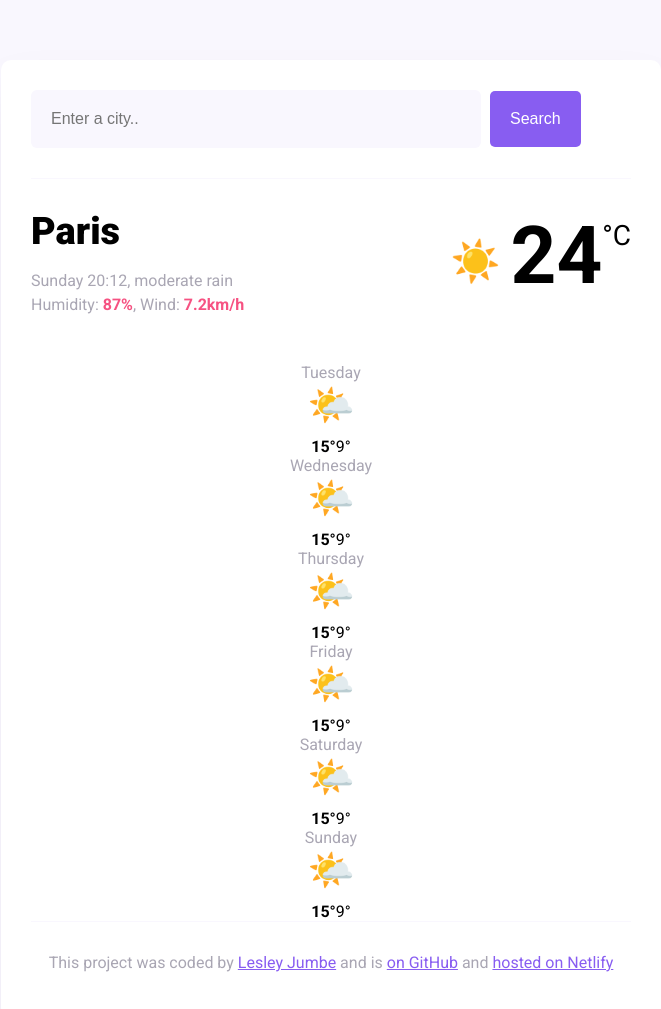
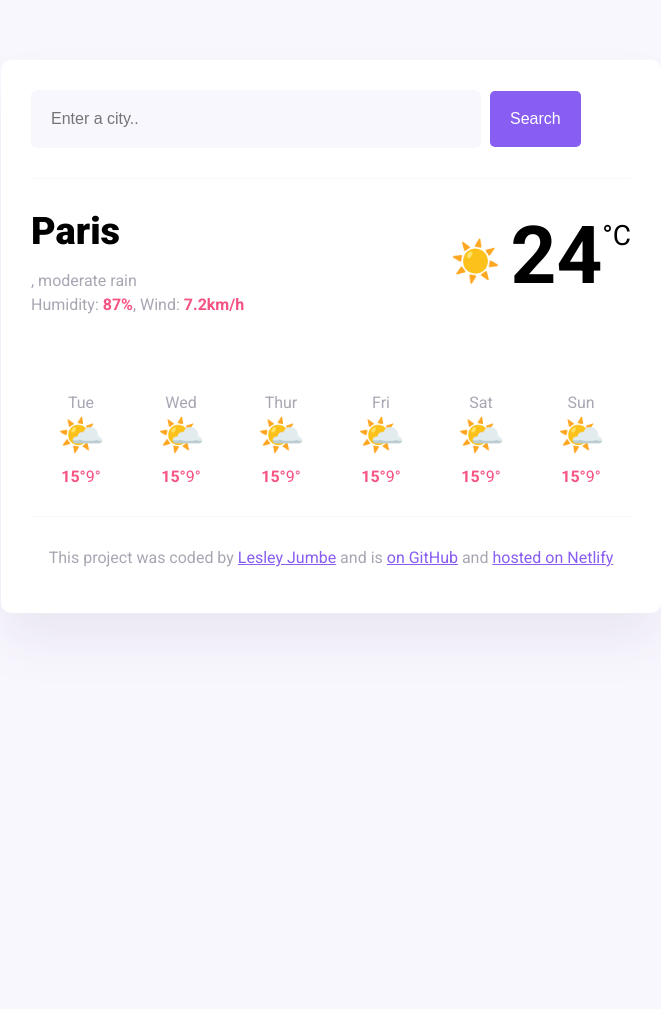
Before and after one commit to Lejayzm/shecodes-plus-project, a website: page index.html in a window 1280 px wide. Shown: the top 1009 px of the page, without its empty margins (309-970 px from the left). After the commit the page ends 800 px from the top, so only its background shows below. Drawn offline with nearby package versions, Linux system fonts and the light colour scheme.

Commit message:
add forecast html in javascript

```diff
--- a/index.html
+++ b/index.html
@@ -16,7 +16,6 @@
 
   <body>
     <div class="weather-app">
-
       <header>
         <form id="search-form">
           <input
@@ -48,49 +47,49 @@
         </div>
       </main>
 
-      <div class="weather-forcast">
-        <div class="weather-forcast-day">
-          <div class="weather-forecast-date">Tuesday</div>
+      <div class="weather-forecast">
+        <div class="weather-forecast-day">
+          <div class="weather-forecast-date">Tue</div>
           <div class="weather-forecast-icon">🌤️</div>
           <div class="weather-forecast-temps">
             <div class="weather-forecast-temp"><strong>15°</strong></div>
             <div>9°</div>
           </div>
         </div>
-        <div class="weather-forcast-day">
-          <div class="weather-forecast-date">Wednesday</div>
+        <div class="weather-forecast-day">
+          <div class="weather-forecast-date">Wed</div>
           <div class="weather-forecast-icon">🌤️</div>
           <div class="weather-forecast-temps">
             <div class="weather-forecast-temp"><strong>15°</strong></div>
             <div>9°</div>
           </div>
         </div>
-        <div class="weather-forcast-day">
-          <div class="weather-forecast-date">Thursday</div>
+        <div class="weather-forecast-day">
+          <div class="weather-forecast-date">Thur</div>
           <div class="weather-forecast-icon">🌤️</div>
           <div class="weather-forecast-temps">
             <div class="weather-forecast-temp"><strong>15°</strong></div>
             <div>9°</div>
           </div>
         </div>
-        <div class="weather-forcast-day">
-          <div class="weather-forecast-date">Friday</div>
+        <div class="weather-forecast-day">
+          <div class="weather-forecast-date">Fri</div>
           <div class="weather-forecast-icon">🌤️</div>
           <div class="weather-forecast-temps">
             <div class="weather-forecast-temp"><strong>15°</strong></div>
             <div>9°</div>
           </div>
         </div>
-        <div class="weather-forcast-day">
-          <div class="weather-forecast-date">Saturday</div>
+        <div class="weather-forecast-day">
+          <div class="weather-forecast-date">Sat</div>
           <div class="weather-forecast-icon">🌤️</div>
           <div class="weather-forecast-temps">
             <div class="weather-forecast-temp"><strong>15°</strong></div>
             <div>9°</div>
           </div>
         </div>
-        <div class="weather-forcast-day">
-          <div class="weather-forecast-date">Sunday</div>
+        <div class="weather-forecast-day">
+          <div class="weather-forecast-date">Sun</div>
           <div class="weather-forecast-icon">🌤️</div>
           <div class="weather-forecast-temps">
             <div class="weather-forecast-temp"><strong>15°</strong></div>
--- a/src/index.js
+++ b/src/index.js
@@ -44,6 +44,28 @@ function formatDate(date) {
   return `${formattedDay} ${hours}:${minutes}`;
 }
 
+function displayForecast() {
+let forecast = document.querySelector("#forecast");
+
+let days =["Tue", "Wed", "Thur", "Fri", "Sat", "Sun"];
+let forecastHtml ="";
+
+days.forEach(function (day) {
+forecast.innerHTML = forecastHtml +
+`
+<div class="weather-forecast-day">
+          <div class="weather-forecast-date">${day}</div>
+          <div class="weather-forecast-icon">🌤️</div>
+          <div class="weather-forecast-temps">
+            <div class="weather-forecast-temp"><strong>15°</strong></div>
+            <div>9°</div>
+          </div>
+</div>
+`;
+}
+
+forecastElement,innerHTML = forecastHtml;
+
 let searchForm = document.querySelector("#search-form");
 searchForm.addEventListener("submit", search);
 
@@ -51,3 +73,5 @@ let currentDateELement = document.querySelector("#current-date");
 let currentDate = new Date();
 
 currentDateELement.innerHTML = formatDate(currentDate);
+
+displayForecast()
--- a/src/styles.css
+++ b/src/styles.css
@@ -60,6 +60,7 @@ main {
   font-weight: 900;
   margin: 0;
 }
+
 .current-details {
   color: rgba(39, 33, 66, 0.4);
   font-size: 16px;
@@ -112,7 +113,8 @@ main {
   justify-content: center;
   margin-top: 10px;
   text-align: center;
-  color: #f652682;
+  color: #f65282;
+  margin-bottom: 30px;
 }
 
 .weather.weather-forecast-temp {
```
